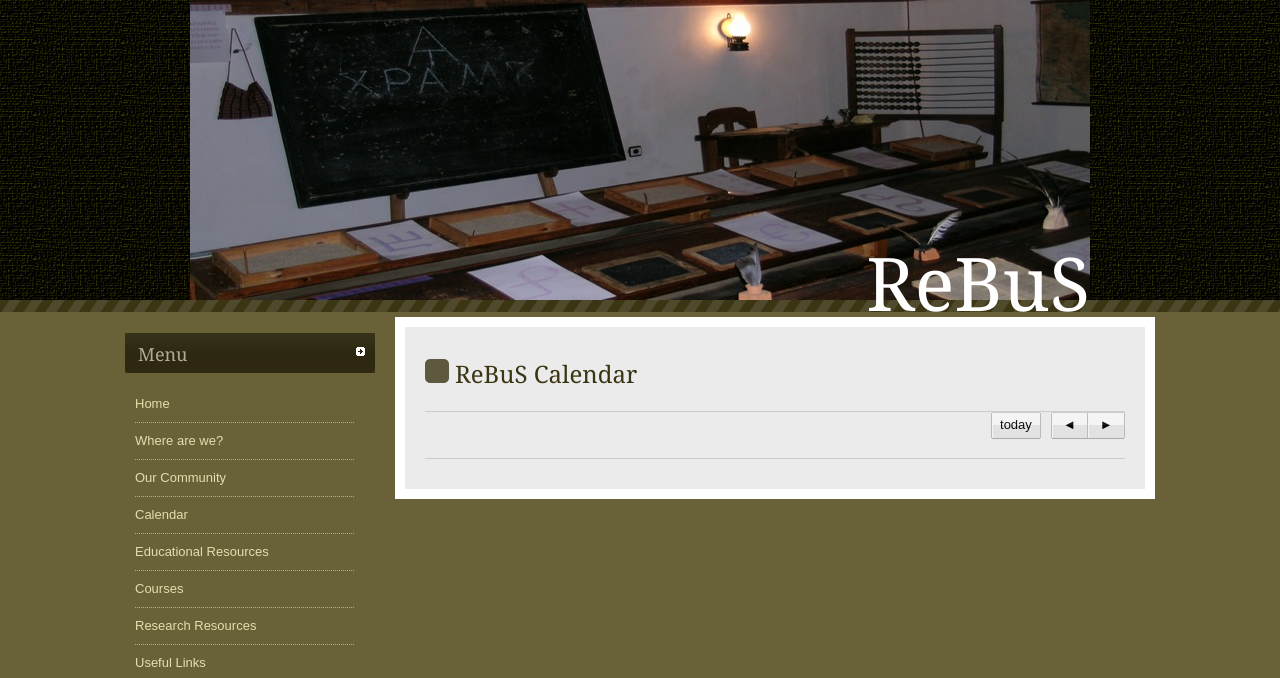
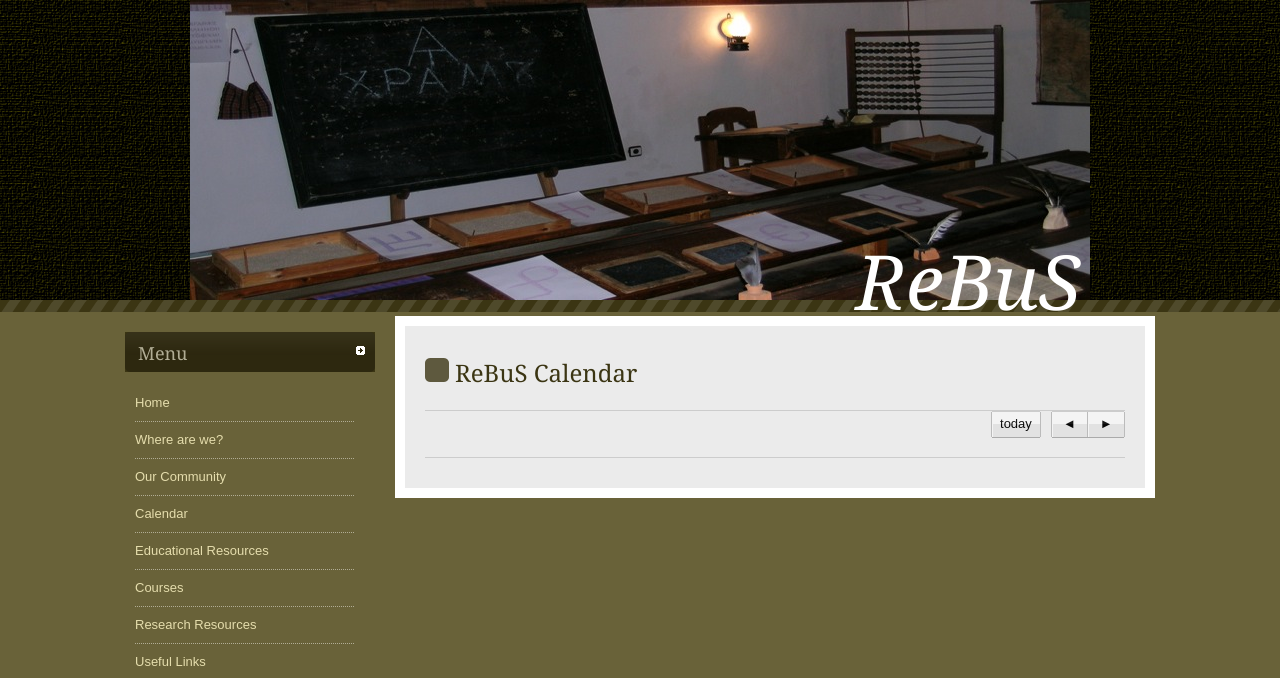
Before and after one commit to marianabb/REBUS, a Django app: template rebus_site/templates/calendar/calendar.html in a window 1280 px wide. Shown: the top 678 px of the page. Run offline with Django 3.2, Linux system fonts and the light colour scheme; the template is opened without the code that fills it, so the values that code supplies are empty; some libraries are stand-ins or nearby versions.

Commit message:
Minor design changes.

```diff
--- a/rebus_site/static/styles/style.css
+++ b/rebus_site/static/styles/style.css
@@ -11,8 +11,6 @@ Author URI: http://www.freewpthemes.net/
 body {
 	margin: 0;
 	padding: 0;
-	/*background: #3B3513 url(/static/images/img01.gif) repeat-x left top;*/
-    /*background: #4F4A2B url(/static/images/img01.gif) repeat-x left top;*/
     background: #696239 url(/static/images/img01.gif) repeat-x left top;
 	font-size: 13px;
 	text-align: justify;
@@ -77,13 +75,14 @@ hr {
 #header h1, #header p {
 	float: right;
 	margin: 0;
-	font-family: Georgia, "Times New Roman", Times, serif;
+    font-family: Georgia, "Times New Roman", Times, serif;
 }
 
 #header h1 {
 	color: #FFFFFF;
-	font-size: 74px;
-	padding: 232px 0 0 400px;
+    font-style: italic;
+	font-size: 76px;
+	padding: 229px 10px 0px 400px;
 }
 
 #header p {
@@ -231,7 +230,6 @@ hr {
 }
 
 #sidebar li li {
-	/*border-bottom: 1px dotted #615929;*/
     border-bottom: 1px dotted #B1AD95;
 	padding: 5px 0px;
 }
@@ -243,12 +241,11 @@ hr {
 	background: url(/static/images/img03.gif) no-repeat left top;
 	font-family: Georgia, "Times New Roman", Times, serif;
 	font-size: 18px;
-	/*color: #CFBF66;*/
     color: #B1AD95
 }
 
 #sidebar h2 a {
-	background: url(/static/images/img03_light.gif) no-repeat left 50%;
+	background: url(/static/images/img03.gif) no-repeat left 50%;
 }
 
 #sidebar a {
```
Also changed, not shown: rebus_site/rebus.db, 1 other file.
